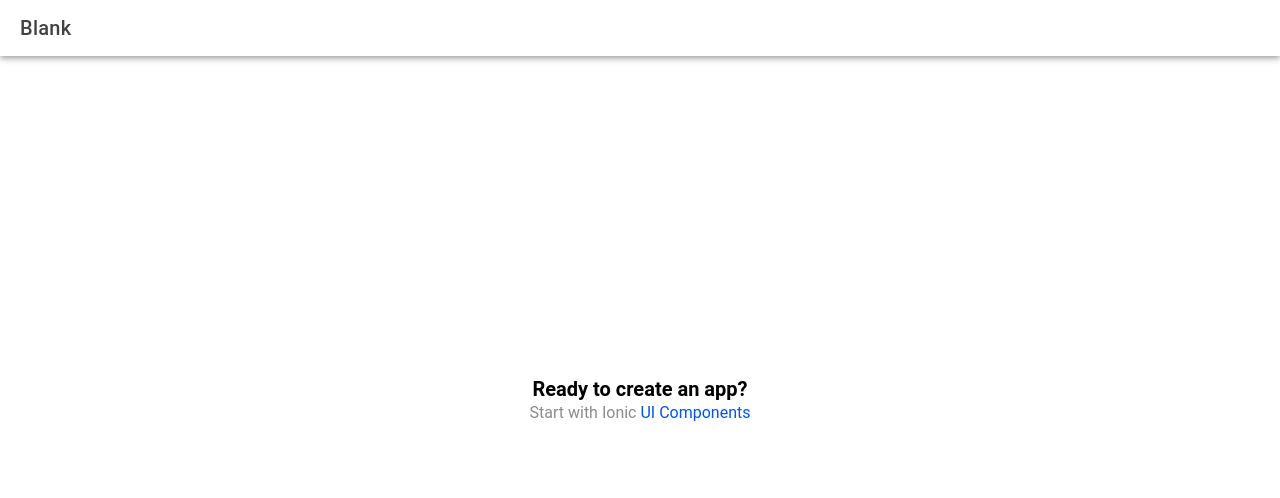
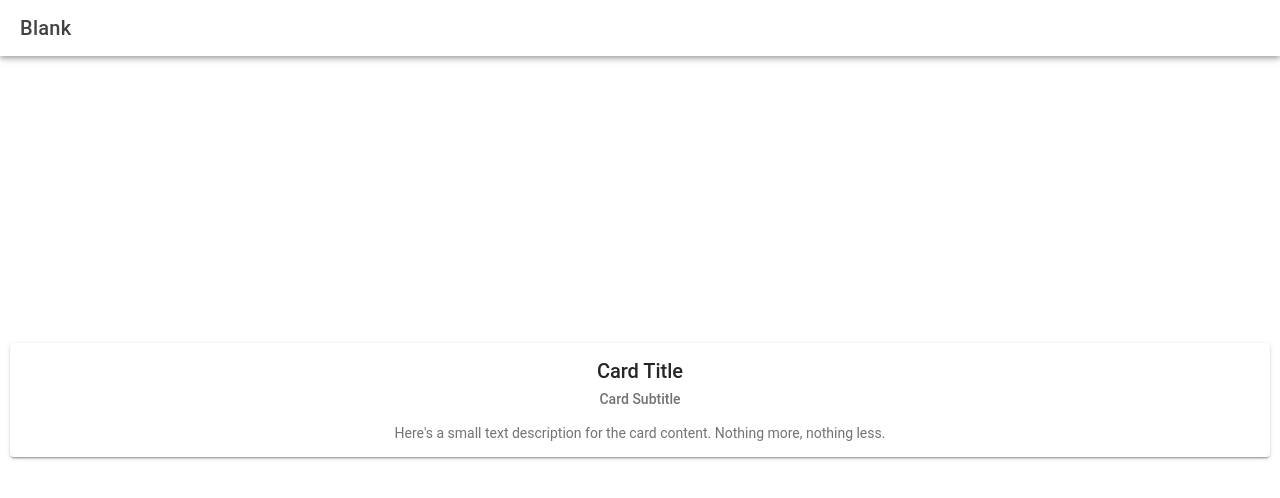
Before and after one commit to Mrgumball2004/it35-lab, a React (Vite) app: page /home in a window 1280 px wide. Shown: the top 498 px of the page. Built offline with nearby package versions, Linux system fonts and the light colour scheme.

Commit message:
Explore some react codes

```diff
--- a/src/components/ExploreContainer.tsx
+++ b/src/components/ExploreContainer.tsx
@@ -1,3 +1,4 @@
+import { IonCard, IonCardHeader, IonCardTitle, IonCardSubtitle, IonCardContent } from '@ionic/react';
 import './ExploreContainer.css';
 
 interface ContainerProps { }
@@ -5,8 +6,14 @@ interface ContainerProps { }
 const ExploreContainer: React.FC<ContainerProps> = () => {
   return (
     <div id="container">
-      <strong>Ready to create an app?</strong>
-      <p>Start with Ionic <a target="_blank" rel="noopener noreferrer" href="https://ionicframework.com/docs/components">UI Components</a></p>
+      <IonCard>
+      <IonCardHeader>
+        <IonCardTitle>Card Title</IonCardTitle>
+        <IonCardSubtitle>Card Subtitle</IonCardSubtitle>
+      </IonCardHeader>
+
+      <IonCardContent>Here's a small text description for the card content. Nothing more, nothing less.</IonCardContent>
+    </IonCard>
     </div>
   );
 };
```
